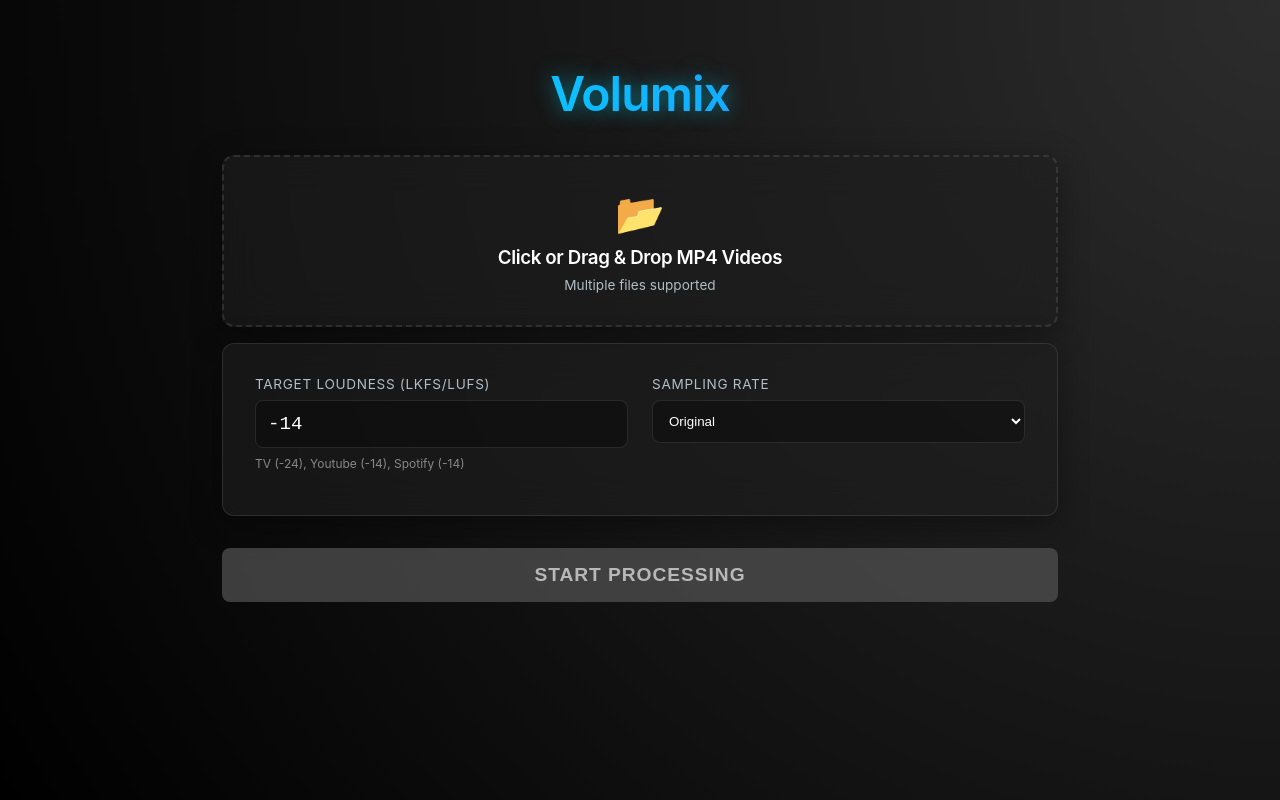
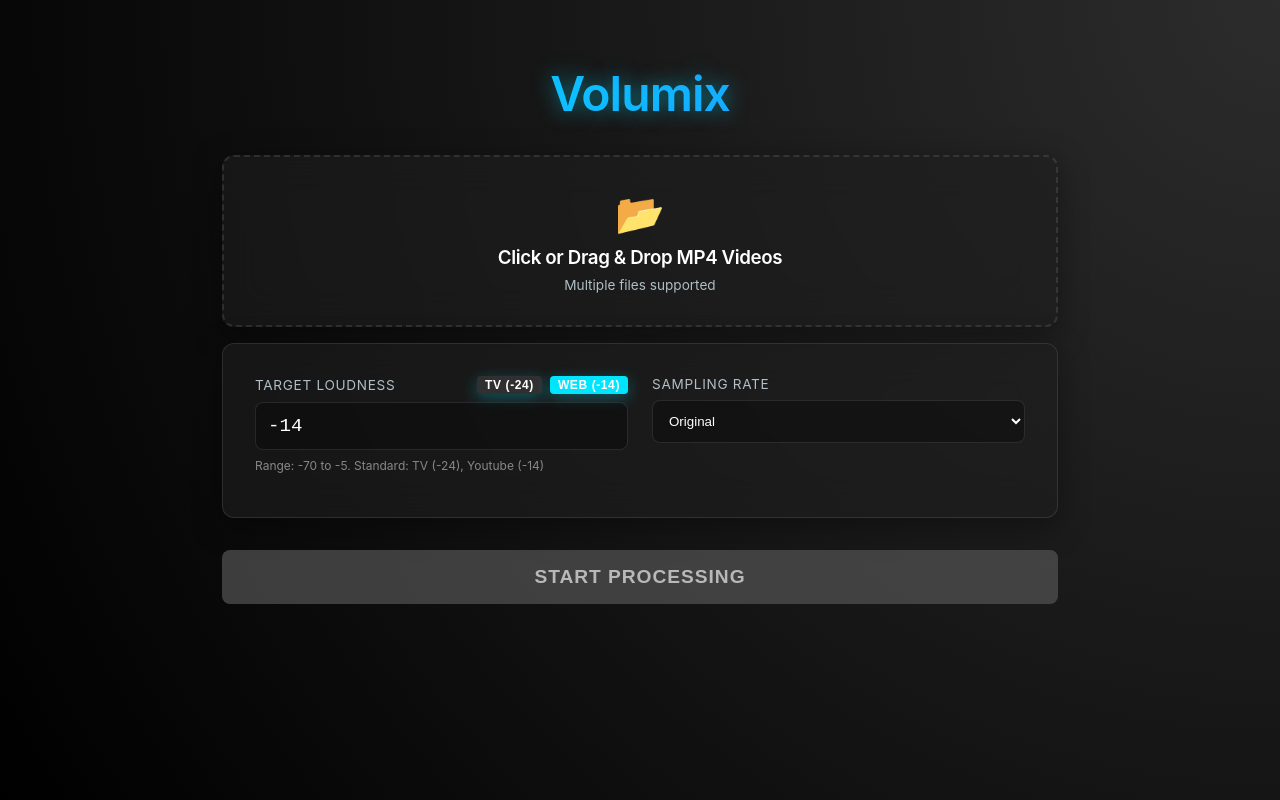
Before and after one commit to murmur1975/volumix, a React (Vite) app: page / in a window 1280 px wide. Built offline with nearby package versions, Linux system fonts and the light colour scheme.

Commit message:
feat: -14, -24ボタンを実装

```diff
--- a/src/components/ControlPanel.jsx
+++ b/src/components/ControlPanel.jsx
@@ -16,12 +16,55 @@ export default function ControlPanel({
 
                 {/* LKFS Control */}
                 <div>
-                    <span className="label">Target Loudness (LKFS/LUFS)</span>
+                    <div style={{ display: 'flex', justifyContent: 'space-between', alignItems: 'center', marginBottom: '8px' }}>
+                        <span className="label" style={{ margin: 0 }}>Target Loudness</span>
+                        <div style={{ display: 'flex', gap: '8px' }}>
+                            <button
+                                onClick={() => setLkfs('-24')}
+                                disabled={disabled}
+                                style={{
+                                    padding: '2px 8px',
+                                    fontSize: '0.75rem',
+                                    background: lkfs === '-24' ? 'var(--primary-color)' : 'rgba(255,255,255,0.1)',
+                                    border: 'none',
+                                    borderRadius: '4px',
+                                    color: 'white',
+                                    cursor: 'pointer'
+                                }}
+                            >
+                                TV (-24)
+                            </button>
+                            <button
+                                onClick={() => setLkfs('-14')}
+                                disabled={disabled}
+                                style={{
+                                    padding: '2px 8px',
+                                    fontSize: '0.75rem',
+                                    background: lkfs === '-14' ? 'var(--primary-color)' : 'rgba(255,255,255,0.1)',
+                                    border: 'none',
+                                    borderRadius: '4px',
+                                    color: 'white',
+                                    cursor: 'pointer'
+                                }}
+                            >
+                                Web (-14)
+                            </button>
+                        </div>
+                    </div>
                     <input
                         type="number"
                         placeholder="-14"
                         value={lkfs}
                         onChange={(e) => setLkfs(e.target.value)}
+                        onBlur={(e) => {
+                            let val = parseFloat(e.target.value);
+                            if (isNaN(val)) val = -14;
+                            if (val > -5) val = -5;
+                            if (val < -70) val = -70;
+                            setLkfs(val.toString());
+                        }}
+                        min="-70"
+                        max="-5"
                         disabled={disabled}
                         step="0.1"
                         style={{
@@ -37,7 +80,7 @@ export default function ControlPanel({
                         }}
                     />
                     <p style={{ fontSize: '0.75rem', color: '#888', marginTop: '8px' }}>
-                        TV (-24), Youtube (-14), Spotify (-14)
+                        Range: -70 to -5. Standard: TV (-24), Youtube (-14)
                     </p>
                 </div>
 
```
Also changed, not shown: 1 other file (tests, documents, lock files or other folders).
